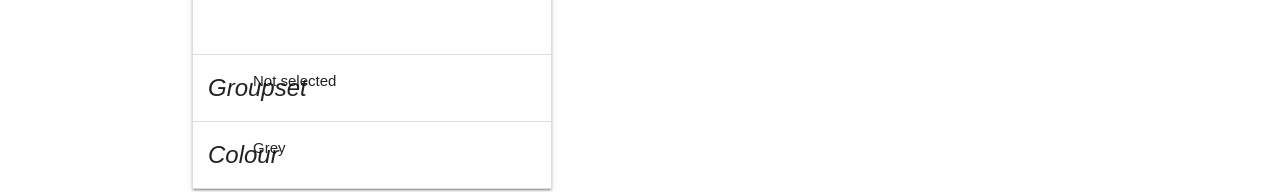
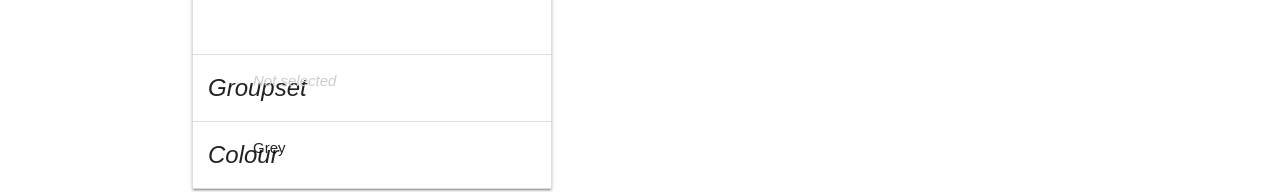
Before and after one commit to mark-williams/react-configurator, a React (Create React App) app: page / in a window 1280 px wide. Shown: the part 549-741 px from the top of the page. Built offline with nearby package versions, Linux system fonts and the light colour scheme.

Commit message:
Styled 'not chosen' description

```diff
--- a/src/App.css
+++ b/src/App.css
@@ -23,6 +23,11 @@
   font-size: large;
 }
 
+.facet-section--notSelected {
+  color: #ccc;
+  font-style: italic;
+}
+
 .facet-options {
   margin-bottom: 2.4em;
 }
--- a/src/components/FacetSection.js
+++ b/src/components/FacetSection.js
@@ -4,7 +4,8 @@ import FacetBody from './FacetBody';
 const FacetSection = props => (
   <div>
     <div onClick={() => props.onClick(props.section.id)} className="collapsible-header">
-      <i className="material-icons">{props.section.sectionName}</i>{props.selection}
+      <i className="material-icons">{props.section.sectionName}</i>
+      <span className={props.section.selectedOption === 0 ? 'facet-section--notSelected' : ''}>{props.selection}</span>
     </div>
     <FacetBody
       open={props.open}
```
